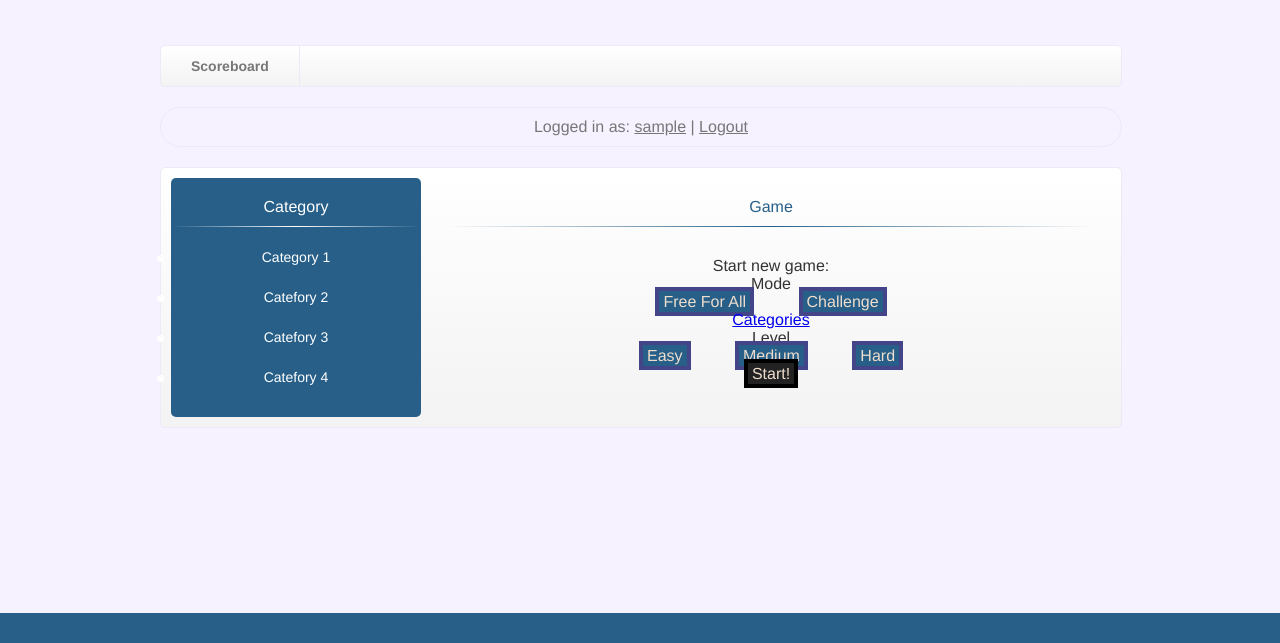
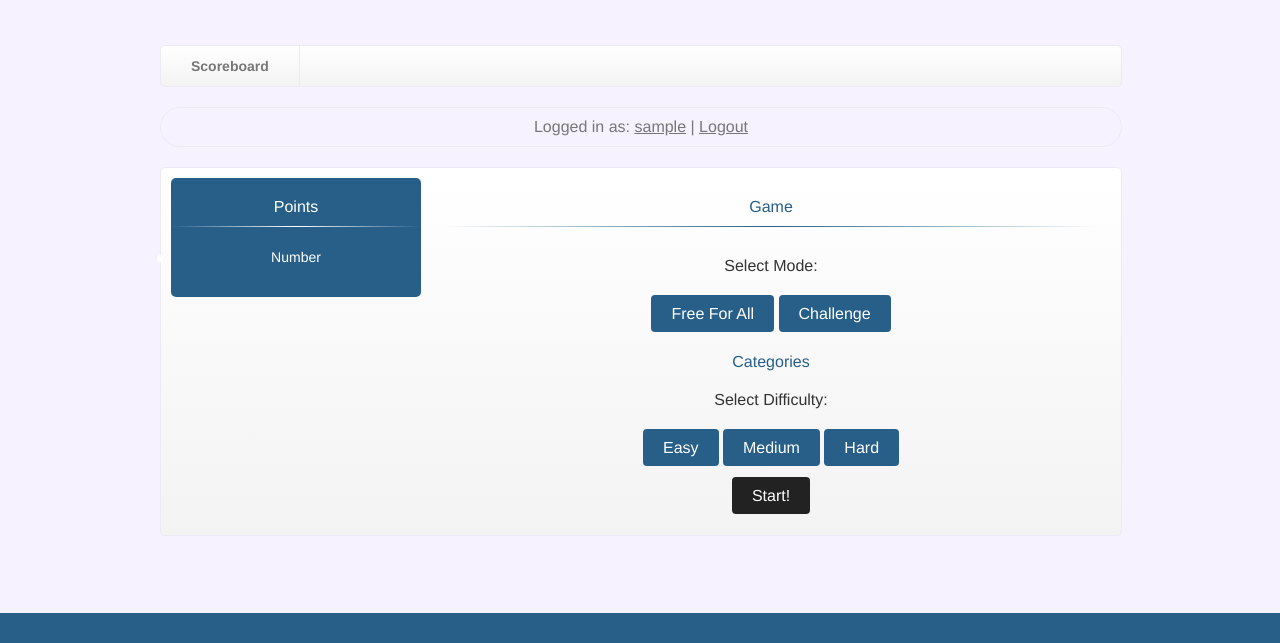
Before and after one commit to gimzo/kwizz, a PHP site: page / in a window 1280 px wide. Shown: the part 157-800 px from the top of the page. Run offline with PHP 8.4, Linux system fonts and the light colour scheme; the visitor is signed in with stand-in values (Sample User, id 1); some libraries are stand-ins or nearby versions.

Commit message:
Zavrsen dizajn game menu i scoreboard

```diff
--- a/css/style.css
+++ b/css/style.css
@@ -330,30 +330,25 @@ img {
 .rbotun {
 	text-align: center;
 	background-color: #275f88;
-	color: #eeddcc;
-	border: 4px solid #444488;
-	margin: 0 20px 0 20px;
-	padding: 2px 4px 2px 4px;
-	float left;
+	color: #fff;
+	border-radius: 4px;
+	padding: 10px 20px 10px 20px;
 }
 
 .rbotun:hover {
-	background-color: #d8a077;
+	background-color: #3172A0;
 }
 
 .botun {
 	text-align: center;
 	background-color: #222222;
-	color: #eeddcc;
-	border: 4px solid #000000;
-	margin: 80px 20px 20px 20px;
-	padding: 2px 4px 2px 4px;
+	color: #fff;
+	border-radius: 4px;
+	padding: 10px 20px 10px 20px;
 }
 
 .botun:hover {
-	background-color: #aaaaaa;
-	border: 4px solid #ffffff;
-	color: #cceedd;
+	background-color: #494949;
 }
 
 #kategorija {
@@ -385,5 +380,12 @@ img {
 
 .scoreboard {
 	text-align: center;
-	padding: 10px;
+	margin-top: 30px;
+	margin-left: auto;
+	margin-right: auto;
+	width: 100%;
 }
+
+.scoreboard th{
+	color: #275F88;
+}
--- a/game.php
+++ b/game.php
@@ -12,23 +12,23 @@
 	<p>Incorrect answer!</p>
 </div>
 <div id="startgame" class="gamescreen">
-	<p>Start new game:</p>
 	<div>
-		<p>Mode</p>
+		<p style="margin-bottom: 30px;">Select Mode:</p>
 		<span class="rbotun" id="FFA" onclick="setMode(this)">Free For All</span>
 		<span class="rbotun" id="CHA" onclick="setMode(this)">Challenge</span>
 	</div>
-	<div id="kat">
-		<a href='#' onclick="Kategorije()">Categories</a>
+	<div id="kat" style="margin-top: 30px;">
+		<a href='#' style="text-decoration: none; color: #275f88;" onclick="Kategorije()">Categories</a>
 	</div>
-	<div>
-		<p>Level</p>
+	<div style="margin-top: 20px;">
+		<p style="margin-bottom: 30px;">Select Difficulty:</p>
 		<span class="rbotun"id="easy" onclick="setLevel(this)">Easy</span>
 		<span class="rbotun"id="med" onclick="setLevel(this)">Medium</span>
 		<span class="rbotun"id="hard" onclick="setLevel(this)">Hard</span>
 	</div>
-	<div>
-		<span class="botun" onclick="NovoPitanje()">Start!</span></div>
+	<div style="margin-top: 30px;">
+		<span class="botun" onclick="NovoPitanje()">Start!</span>
+	</div>
 </div>
 <div id="endgame" class="gamescreen"></div>
 <div id="window_kategorija"></div>
--- a/index.php
+++ b/index.php
@@ -23,13 +23,10 @@
 		<?php include_once 'statusbar.php'; ?>
 		<div id="content">
 			<div id="leftContent">
-				<p>Category</p>
+				<p>Points</p>
 				<div class="hr1"></div>
 				<ul>
-					<li>Category 1</li>
-					<li>Catefory 2</li>
-					<li>Catefory 3</li>
-					<li>Catefory 4</li>
+					<li>Number</li>
 				</ul>
 			</div>
 			<div id="mainContent">
--- a/js/game.js
+++ b/js/game.js
@@ -20,8 +20,8 @@ function setMode(b)
 	else if (mode=="FFA"){
 		gamemode="FFA";
 	}
-	$('#FFA').css("background-color",(gamemode=="FFA")?"#cccccc":"#275f88");
-	$('#CHA').css("background-color",(gamemode=="CHA")?"#cccccc":"#275f88");
+	$('#FFA').css("background-color",(gamemode=="FFA")?"#222222":"#275f88");
+	$('#CHA').css("background-color",(gamemode=="CHA")?"#222222":"#275f88");
 }
 
 function setLevel(b)
@@ -38,9 +38,9 @@ function setLevel(b)
 				level[2]=!level[2];
 				break;
 		}
-		$('#easy').css("background-color",level[0]?"#cccccc":"#275f88");
-		$ ('#med').css("background-color",level[1]?"#cccccc":"#275f88");
-		$('#hard').css("background-color",level[2]?"#cccccc":"#275f88");
+		$('#easy').css("background-color",level[0]?"#222222":"#275f88");
+		$ ('#med').css("background-color",level[1]?"#222222":"#275f88");
+		$('#hard').css("background-color",level[2]?"#222222":"#275f88");
 }
 
 /* Prikaz kategorija */
--- a/scoreboard.php
+++ b/scoreboard.php
@@ -42,7 +42,7 @@
 					$rezultat=mysqli_query($mysqli,"SELECT * FROM rezultat NATURAL JOIN korisnik WHERE id_mode=0 ORDER BY rezultat DESC;");
 
 					if ($rezultat->num_rows > 0){
-					echo "<table class='scoreboard'><tr><th>Rank</th><th>Player</th><th>Score</th></tr>";
+					echo "<table align='center' cellspacing='10' class='scoreboard'><tr><th>Rank</th><th>Player</th><th>Score</th></tr>";
 					$rank=1;
 					while ($data=mysqli_fetch_array($rezultat))
 					{
```
